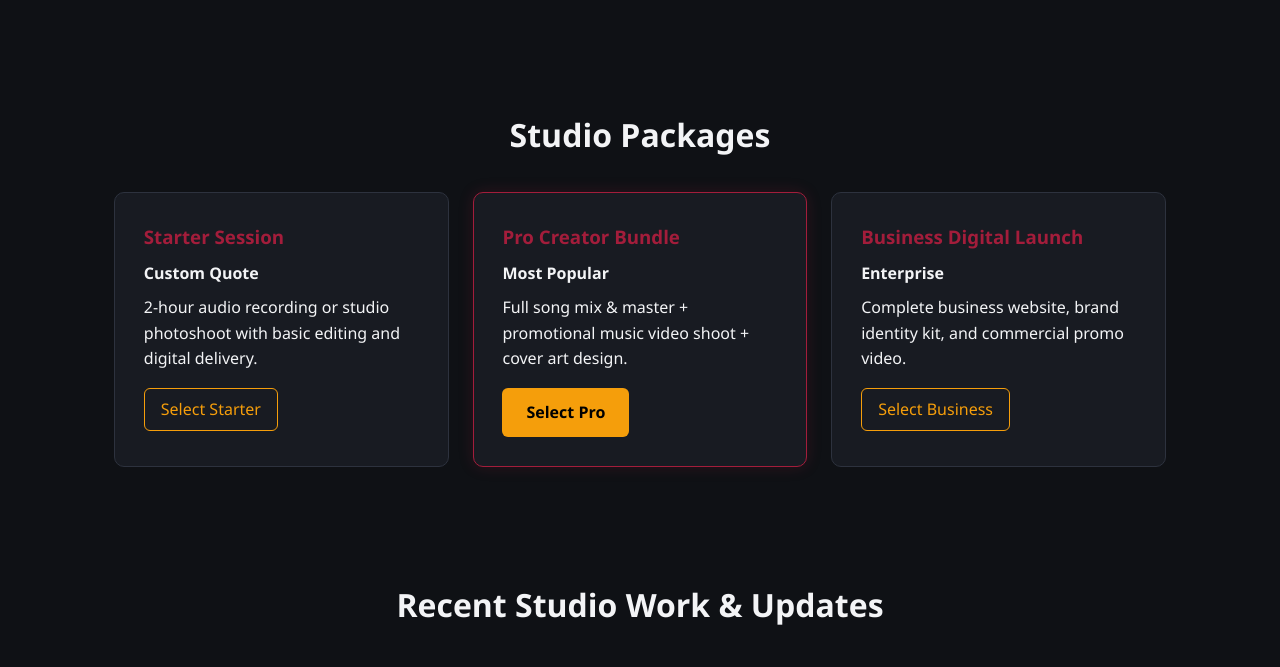
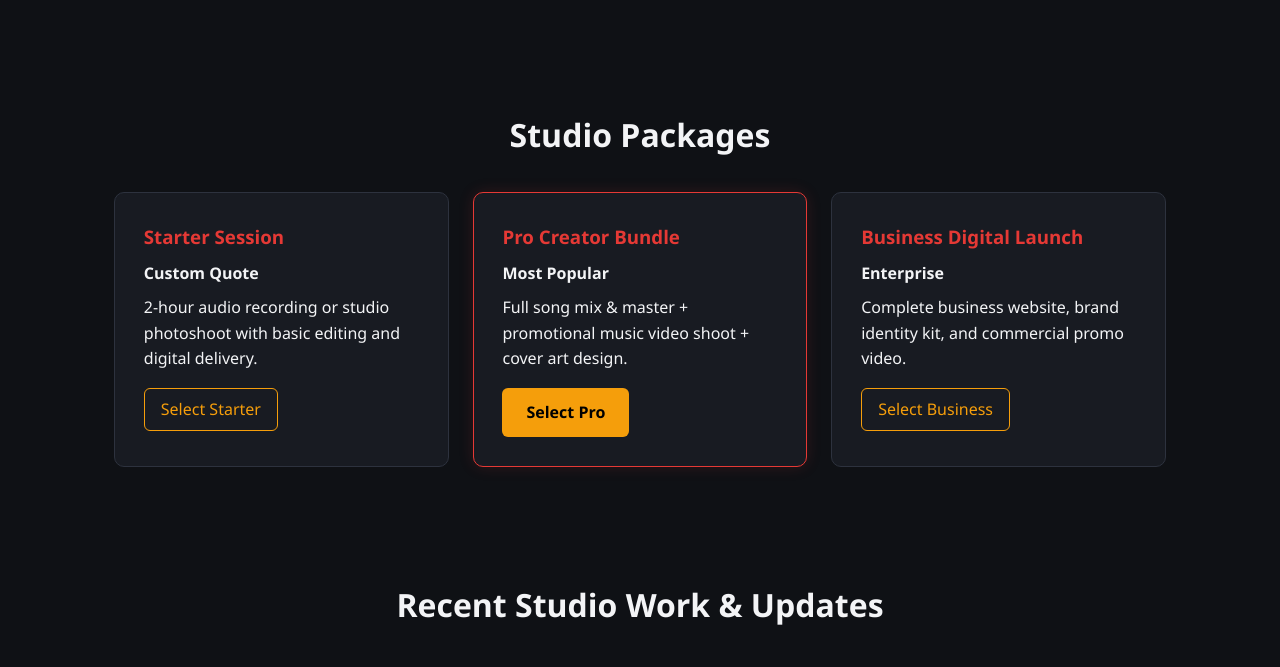
Before and after one commit to Musenze1/musenze-digital-hub, a plain HTML site: page index.html in a window 1280 px wide. Shown: the part 806-1473 px from the top of the page. Drawn offline with Linux system fonts and the light colour scheme; no server answers.

Commit message:
Change brand color to Bright Crimson Wine
Updated brand color to Bright Crimson Wine for better readability and adjusted related styles.

```diff
--- a/style.css
+++ b/style.css
@@ -3,7 +3,7 @@
   --bg-card: #181b22;
   --accent: #f59e0b; /* Gold/Yellow */
   --accent-hover: #d97706;
-  --brand-wine: #A31D3B; /* Rich Wine/Burgundy matching your logo circle */
+  --brand-wine: #E53935; /* Bright Crimson Wine - Matches logo but readable */
   --text-main: #f3f4f6;
   --text-muted: #9ca3af;
   --border: #2d323e;
@@ -122,12 +122,13 @@ h2 {
 
 .card.featured {
   border-color: var(--brand-wine);
-  box-shadow: 0 0 15px rgba(163, 29, 59, 0.2);
+  box-shadow: 0 0 15px rgba(229, 57, 53, 0.15);
 }
 
 .card h3 {
   color: var(--brand-wine);
   margin-bottom: 0.6rem;
+  font-weight: 700;
 }
 
 .price {
```
